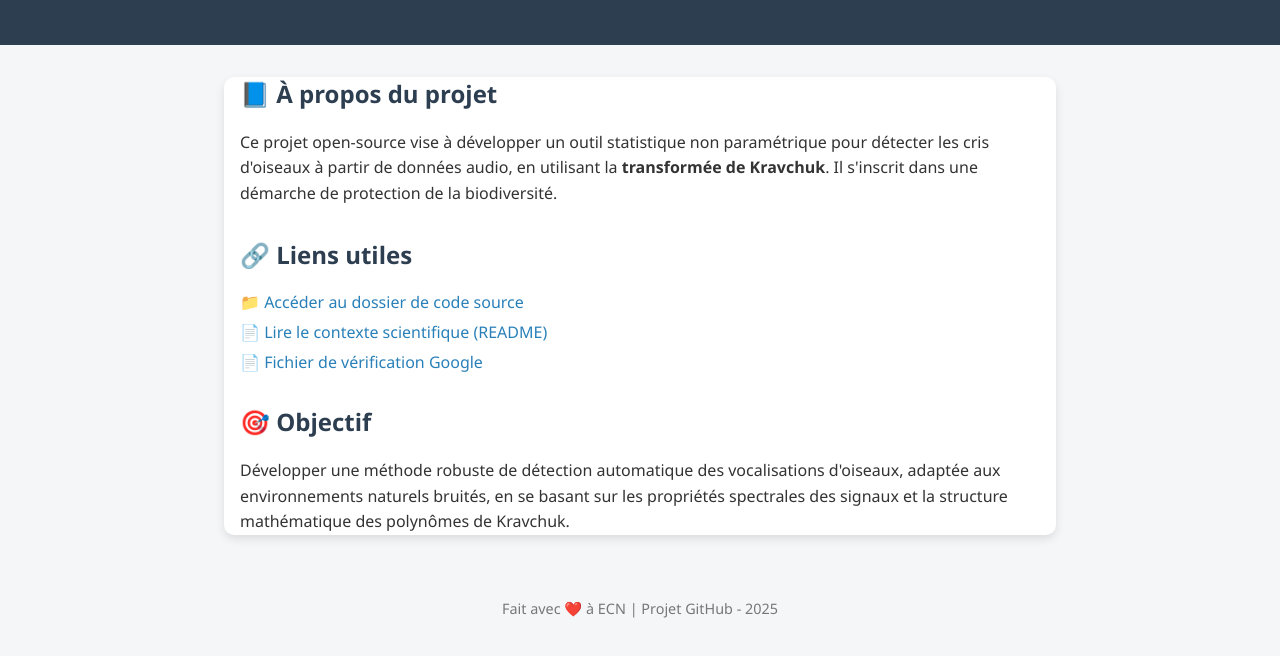
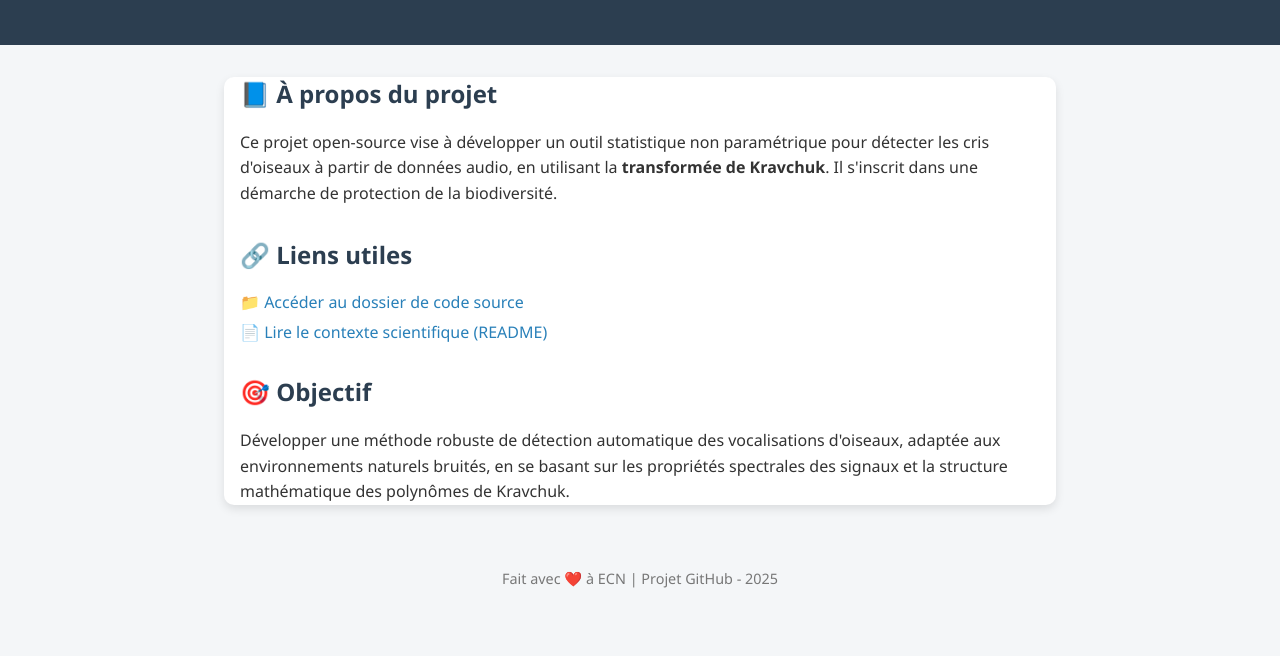
Before and after one commit to TDSYYDS-creator/Kravchuk_bird_projet_ECN, a plain HTML site: page index.html in a window 1280 px wide. Shown: the part 132-788 px from the top of the page. Drawn offline with Linux system fonts and the light colour scheme.

Commit message:
Update index.html

```diff
--- a/index.html
+++ b/index.html
@@ -78,7 +78,6 @@
     <ul>
       <li>📁 <a href="https://github.com/TDSYYDS-creator/Kravchuk_bird_projet_ECN/tree/main/kravchuk-no-R" target="_blank">Accéder au dossier de code source</a>
       <li>📄 <a href="README.md">Lire le contexte scientifique (README)</a></li>
-      <li>📄 <a href="google9bcd2a5871db78b5.html">Fichier de vérification Google</a></li>
     </ul>
 
     <h2>🎯 Objectif</h2>
```
